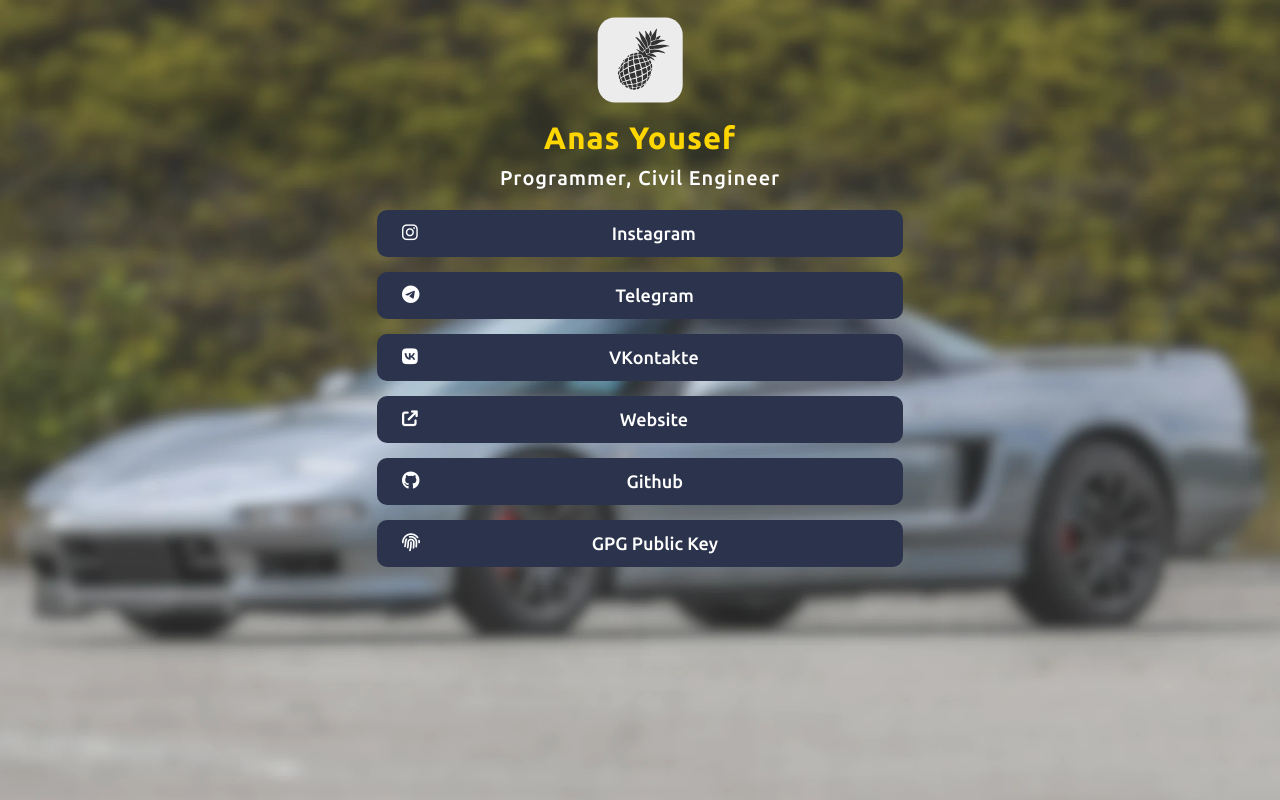
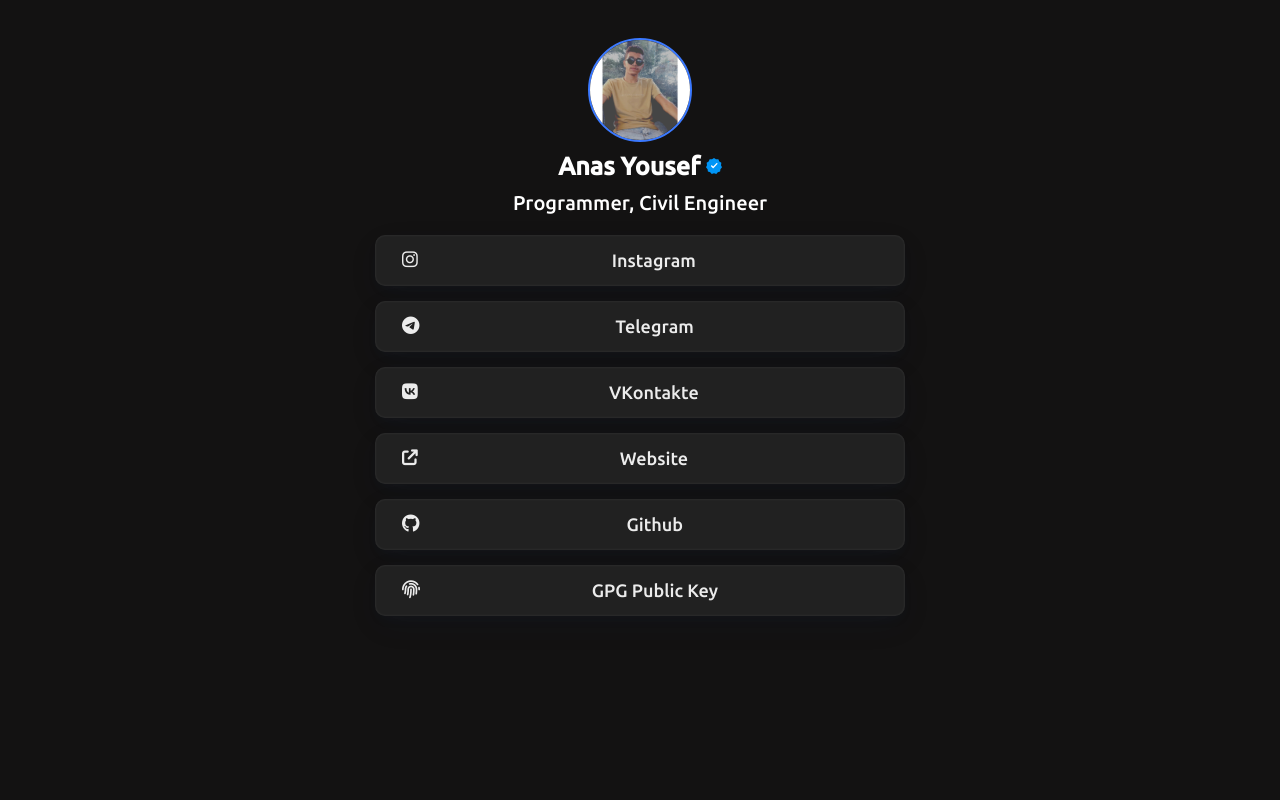
Before and after one commit to itzAnasov/ItzAnasov.github.io, a plain HTML site: page index.html in a window 1280 px wide. Drawn offline with Linux system fonts and the light colour scheme.

Commit message:
drastic changes

```diff
--- a/assets/style.css
+++ b/assets/style.css
@@ -3,95 +3,43 @@
     src: url('Ubuntu-Medium.ttf') format('truetype');
 }
 
-@font-face {
-    font-family: 'Ubuntu Bold';
-    src: url('Ubuntu-Bold.ttf') format('truetype');
-}
-
-
 body {
-    background: url('background.webp') no-repeat center center fixed;
+    padding-top: 20px;
+    background-color: #131212;
+    font-family: 'Ubuntu Medium';
+    user-select: none;
+    /* background: url('background.webp') no-repeat center center fixed;
     -webkit-background-size: cover;
     -moz-background-size: cover;
     -o-background-size: cover;
-    background-size: cover;
+    background-size: cover; */
 }
 
-img {
+.profile-picture {
     width: 100px;
     height: 100px;
+    border-radius: 100%;
+    border: 2.5px solid rgb(59, 121, 255);
+
     display: block;
     margin: 10px auto;
 }
 
-img:hover {
-    animation: shake 0.5s;
-    animation-iteration-count: infinite;
-}
-
-@keyframes shake {
-    0% {
-        transform: translate(1px, 1px) rotate(0deg);
-    }
-
-    10% {
-        transform: translate(-1px, -2px) rotate(-1deg);
-    }
-
-    20% {
-        transform: translate(-3px, 0px) rotate(1deg);
-    }
-
-    30% {
-        transform: translate(3px, 2px) rotate(0deg);
-    }
-
-    40% {
-        transform: translate(1px, -1px) rotate(1deg);
-    }
-
-    50% {
-        transform: translate(-1px, 2px) rotate(-1deg);
-    }
-
-    60% {
-        transform: translate(-3px, 1px) rotate(0deg);
-    }
-
-    70% {
-        transform: translate(3px, 1px) rotate(-1deg);
-    }
-
-    80% {
-        transform: translate(-1px, -1px) rotate(1deg);
-    }
-
-    90% {
-        transform: translate(1px, 2px) rotate(0deg);
-    }
-
-    100% {
-        transform: translate(1px, -2px) rotate(-1deg);
-    }
-}
-
 .title {
-    font-family: 'Ubuntu Bold';
-    color: gold;
+    color: white;
     display: block;
     margin: 0 auto;
     text-align: center;
-    font-size: 31px;
-    letter-spacing: 1px;
+    font-size: 25px;
+    font-weight: 700;
 }
 
 .description {
-    font-family: 'Ubuntu Medium';
     color: white;
     margin-top: 10px;
     text-align: center;
     font-size: 20px;
-    letter-spacing: 1px;
+    font-weight: 400;
 }
 
 a > i {
@@ -100,21 +48,20 @@ a > i {
 }
 
 .link {
-    font-family: 'Ubuntu Medium';
-    color: white;
-    background-color: #2c344d;
-    display: block;
+    color: #ececec;
+    background-color: #212121;
     font-size: 18px;
     text-align: center;
+    display: block;
     text-decoration: none;
-    padding: 13px;
+    padding: 15px;
     margin: 15px auto;
     max-width: 500px;
     border-radius: 10px;
-    transition: all .50s cubic-bezier(.08, .59, .29, .99);
+    box-shadow: 0px 6px 14px -6px rgba(24, 39, 75, 0.12), 0px 10px 32px -4px rgba(24, 39, 75, 0.1), inset 0px 0px 2px 1px rgba(255, 255, 255, 0.05);
+    transition: all .60s cubic-bezier(.08, .59, .29, .99);
 }
 
 .link:hover {
-    background-color: #e0e0e0;
-    color: #000000;
+    transform: translate3d(0px, 0px, 0px) scale(1.050);
 }
--- a/index.html
+++ b/index.html
@@ -1,13 +1,12 @@
 <!DOCTYPE html>
-<html>
+<html lang="en" oncontextmenu="return false;" onkeypress="return false;" onkeydown="return false;" onmousedown="return false;">
 
 <head>
 	<meta name="viewport" content="width=device-width, initial-scale=1">
 	<meta charset="UTF-8">
 	<meta name="author" content="Anas Yousef" />
 	<meta name="description" content="Github Portfolio of Anas Yousef (Anasov)" />
-	<meta name="keywords" content="anasybal, anasov, ananas" />
-	<meta property="og:locale" content="en_US" />
+	<meta property="og:locale" content="en" />
 	<meta property="og:title" content="Anasov (ANAS YOUSEF)" />
 	<meta property="og:site_name" content="Anasov | Github Portfolio" />
 	<meta property="og:url" content="https://anasov.is-a.dev" />
@@ -17,7 +16,7 @@
 	<meta itemprop="name" content="Anasov" />
 	<meta itemprop="image" content="https://anasov.is-a.dev/assets/logo.svg" />
 	<meta itemprop="description" content="Github Portfolio of Anasov" />
-	<title>Anasov | Github Portfolio</title>
+	<title>Anasov | Portfolio</title>
 	<link rel="shortcut icon" href="assets/logo.svg" />
 	<link rel="stylesheet" href="assets/style.css">
 	<link rel="stylesheet" href="https://cdnjs.cloudflare.com/ajax/libs/font-awesome/6.2.0/css/all.min.css" integrity="sha512-xh6O/CkQoPOWDdYTDqeRdPCVd1SpvCA9XXcUnZS2FmJNp1coAFzvtCN9BmamE+4aHK8yyUHUSCcJHgXloTyT2A==" crossorigin="anonymous" referrerpolicy="no-referrer" />
@@ -25,8 +24,18 @@
 
 <body>
 	<div id="header">
-		<img src="assets/logo.svg" alt="Logo"/>
-		<h1 class="title">Anas Yousef</h1>
+		<img class="profile-picture" src="assets/picture.jpg" alt="Logo"/>
+		<h1 class="title">Anas Yousef
+			<svg style="margin-bottom: 1px" width="16" height="16" viewBox="0 0 16 16" fill="none"
+                    xmlns="http://www.w3.org/2000/svg">
+                    <path fill-rule="evenodd" clip-rule="evenodd"
+                        d="M8 0L9.99182 1.3121L12.3696 1.29622L13.3431 3.48797L15.3519 4.77336L14.9979 7.14888L16 9.32743L14.431 11.1325L14.1082 13.5126L11.8223 14.1741L10.277 16L8 15.308L5.72296 16L4.17772 14.1741L1.89183 13.5126L1.569 11.1325L0 9.32743L1.00206 7.14888L0.648112 4.77336L2.65693 3.48797L3.6304 1.29622L6.00818 1.3121L8 0Z"
+                        fill="#0095F6"></path>
+                    <path fill-rule="evenodd" clip-rule="evenodd"
+                        d="M10.4036 5.20536L7.18853 8.61884L6.12875 7.49364C5.8814 7.23102 5.46798 7.21864 5.20536 7.466C4.94274 7.71335 4.93036 8.12677 5.17771 8.38939L6.71301 10.0195C6.9709 10.2933 7.40616 10.2933 7.66405 10.0195L11.3546 6.10111C11.6019 5.83848 11.5896 5.42507 11.3269 5.17771C11.0643 4.93036 10.6509 4.94274 10.4036 5.20536Z"
+                        fill="white"></path>
+                </svg>
+		</h1>
 		<p class="description">Programmer, Civil Engineer</p>
 	</div>
 	<div id="socials">
```
Also changed, not shown: assets/Ubuntu-Bold.ttf (deleted), assets/picture.jpg (added).
